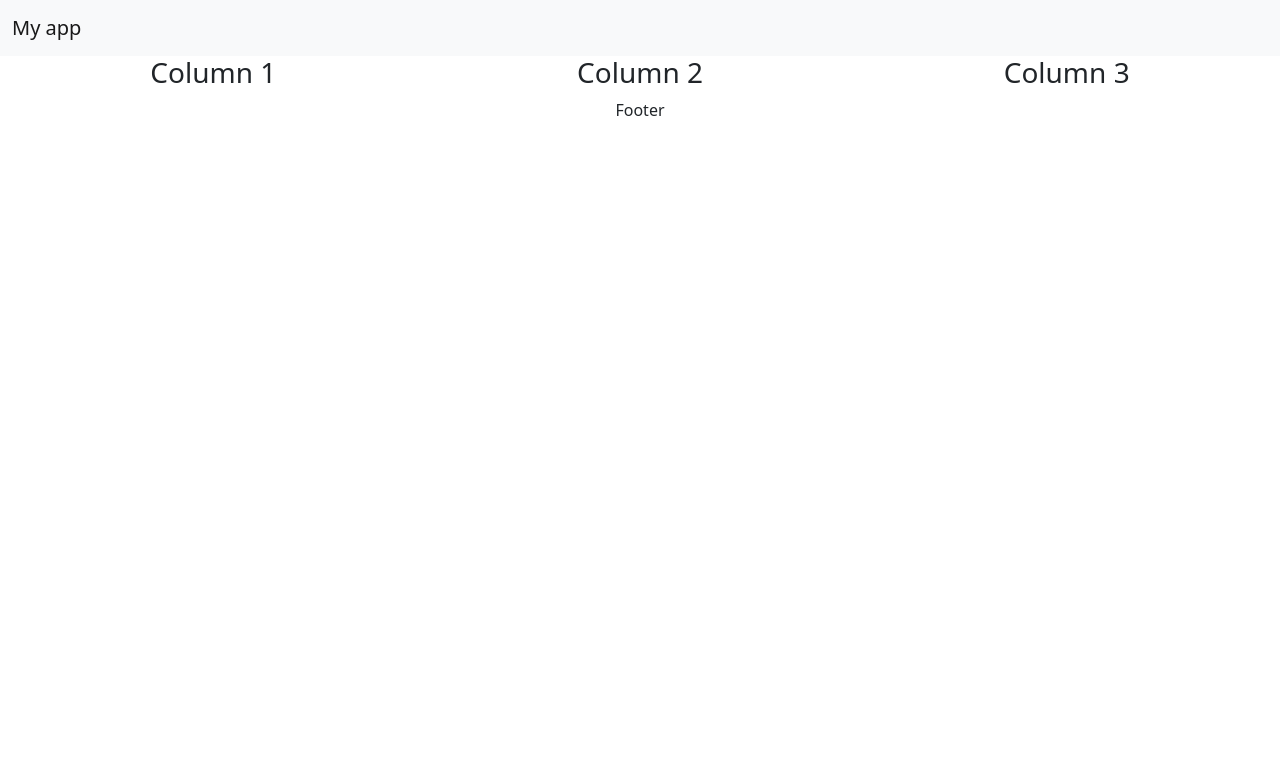
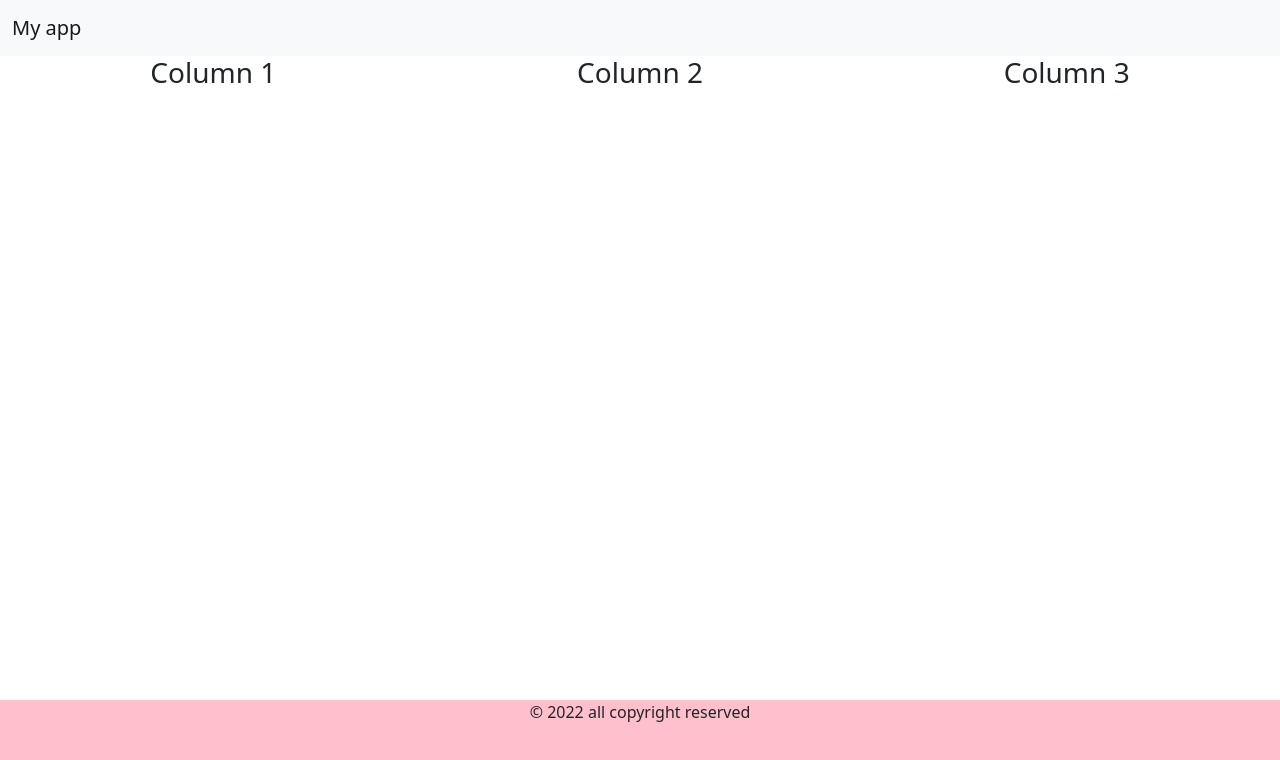
Before and after one commit to TimDeng123/classactivity, a React (Create React App) app: page / in a window 1280 px wide. Shown: the top 760 px of the page. Built offline with nearby package versions, Linux system fonts and the light colour scheme.

Commit message:
adding pages componetns "home Contact ABout"

```diff
--- a/src/App.css
+++ b/src/App.css
@@ -24,6 +24,8 @@
   color: white;
 }
 
+footer{position:absolute;bottom:0;width:100%;height:100px;background-color: #ffc0cb;}
+
 .App-link {
   color: #61dafb;
 }
--- a/src/App.js
+++ b/src/App.js
@@ -1,6 +1,7 @@
 import logo from './logo.svg';
 import './App.css';
 import {Header} from './components/Header'
+import { Footer } from './components/Footer';
 function App() {
   return (
     <div className="App">
@@ -27,12 +28,14 @@ function App() {
 
 
 
-      <footer>
+      {/*<footer>
         <div className="container-fluid">
           <p>Footer</p>
         </div>
-      </footer>
-    </div>
+</footer>*/}
+    <Footer year="2022"/>
+</div>
+
   );
 }
 
--- /dev/null
+++ b/src/components/Footer.js
@@ -0,0 +1,10 @@
+export function Footer(props){
+    return (
+        <footer>
+        <div className="container-fluid">
+          <p>&copy; {props.year} all copyright reserved</p>
+        </div>
+      </footer>
+    )
+
+}
```
Also changed, not shown: src/pages/About.js (added, +10 -0 lines), src/pages/Contact.js (added, +10 -0 lines), src/pages/Home.js (added, +10 -0 lines).
